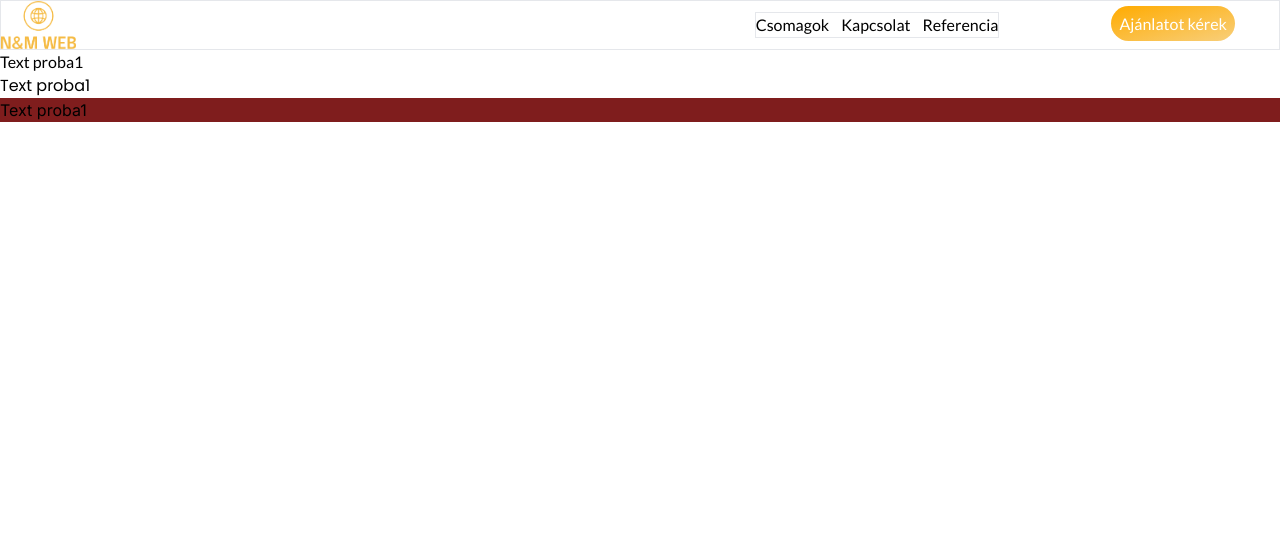
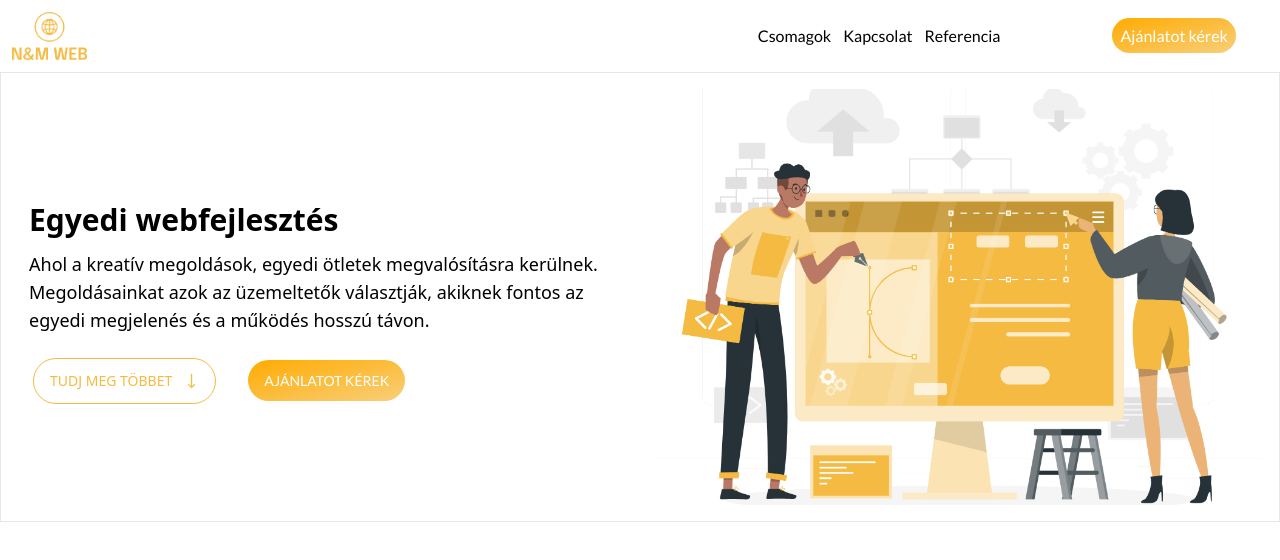
Before and after one commit to pentekmate/n-m-web-landing-page, a Next.js app: page / in a window 1280 px wide. Shown: the top 560 px of the page. Built offline with nearby package versions, Linux system fonts and the light colour scheme.

Commit message:
frontend

```diff
--- a/app/page.tsx
+++ b/app/page.tsx
@@ -2,26 +2,69 @@ import Link from "next/link";
 import { inter, lato, poppins } from "./_Utils/fonts";
 import Image from "next/image";
 import logo from "./_Assets/logo-no-background.png";
+import downArrow from "./_Assets/down-arrow.png";
+import creator from "./_Assets/Website Creator-rafiki.png";
 
 export default function Home() {
   return (
     <>
-      <div className="w-full border flex flex-wrap items-center">
-        <Image src={logo} alt="logo" width={75} height={75} />
+      <div className="w-full flex flex-wrap items-center">
+        <Image src={logo} alt="logo" width={75} height={75} className="m-3" />
         <div className="ml-auto mr-2 flex">
-          <div className="border space-x-3">
+          <div className="space-x-3">
             <span className={`${lato.className}`}>Csomagok</span>
             <span className={`${lato.className}`}>Kapcsolat</span>
             <span className={`${lato.className}`}>Referencia</span>
           </div>
           <div className="ml-28 mr-9">
-            <span className={`${lato.className} bg-gradient-to-br from-customStart to-customEnd p-2 rounded-full text-white`}>Ajánlatot kérek</span>
+            <span
+              className={`${lato.className} bg-gradient-to-br from-customStart to-customEnd p-2 rounded-full text-white`}
+            >
+              Ajánlatot kérek
+            </span>
           </div>
         </div>
       </div>
-      <p className={`${lato.className}`}>Text proba1</p>
+
+      <div className="w-full flex flex-col md:flex-row h-[450px] border">
+  <div className="w-full md:w-1/2 flex items-center justify-center p-4">
+    <div>
+      <h3 className="text-2xl md:text-3xl font-bold m-3">Egyedi webfejlesztés</h3>
+      <p className="text-base md:text-lg m-3 leading-5">
+        Ahol a kreatív megoldások, egyedi ötletek megvalósításra kerülnek.
+        Megoldásainkat azok az üzemeltetők választják, akiknek fontos az
+        egyedi megjelenés és a működés hosszú távon.
+      </p>
+      <span className="inline-flex items-center border-cyellow border rounded-full justify-center px-3 py-2 md:px-4 md:py-3 mx-4 mt-3 uppercase text-xs md:text-sm text-cyellow">
+        Tudj meg többet{" "}
+        <Image
+          src={downArrow}
+          alt="logo"
+          width={15}
+          height={15}
+          className="ml-2 md:ml-3"
+        />
+      </span>
+      <span
+        className={`${lato.className} bg-gradient-to-br from-customStart to-customEnd p-2 rounded-full text-white px-3 py-2 md:px-4 md:py-3 mx-4 mt-3 uppercase text-xs md:text-sm`}
+      >
+        Ajánlatot kérek
+      </span>
+    </div>
+  </div>
+  <div className="w-full md:w-1/2 flex items-center justify-center p-4">
+    <Image
+      src={creator}
+      alt="logo"
+      className="object-cover w-full h-auto md:h-full"
+    />
+  </div>
+</div>
+
+
+      {/* <p className={`${lato.className}`}>Text proba1</p>
       <p className={`${poppins.className}`}>Text proba1</p>
-      <p className={`${inter.className} bg-red-900`}>Text proba1</p>
+      <p className={`${inter.className} bg-red-900`}>Text proba1</p> */}
     </>
   );
 }
--- a/tailwind.config.ts
+++ b/tailwind.config.ts
@@ -11,6 +11,7 @@ const config: Config = {
       colors: {
         customStart: '#FFAB00',
         customEnd: '#F5BA41B2',
+        cyellow: "#F5BA41",
       },
       backgroundImage: {
         "gradient-radial": "radial-gradient(var(--tw-gradient-stops))",
```
Also changed, not shown: app/_Assets/down-arrow.png (added).
